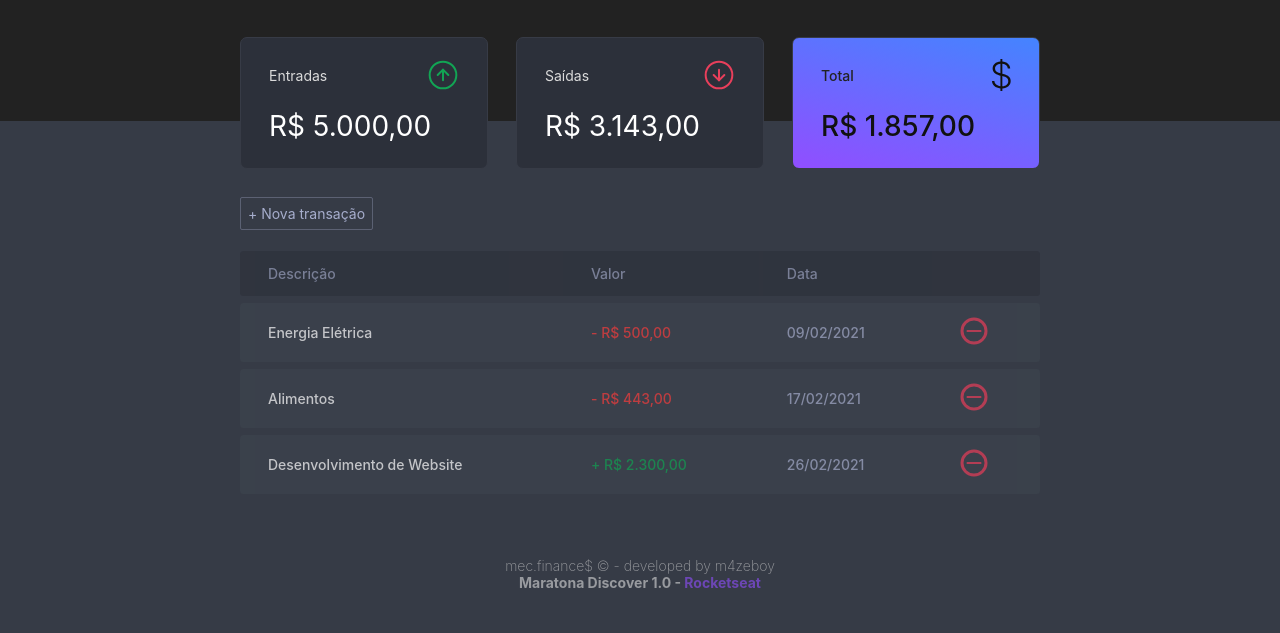
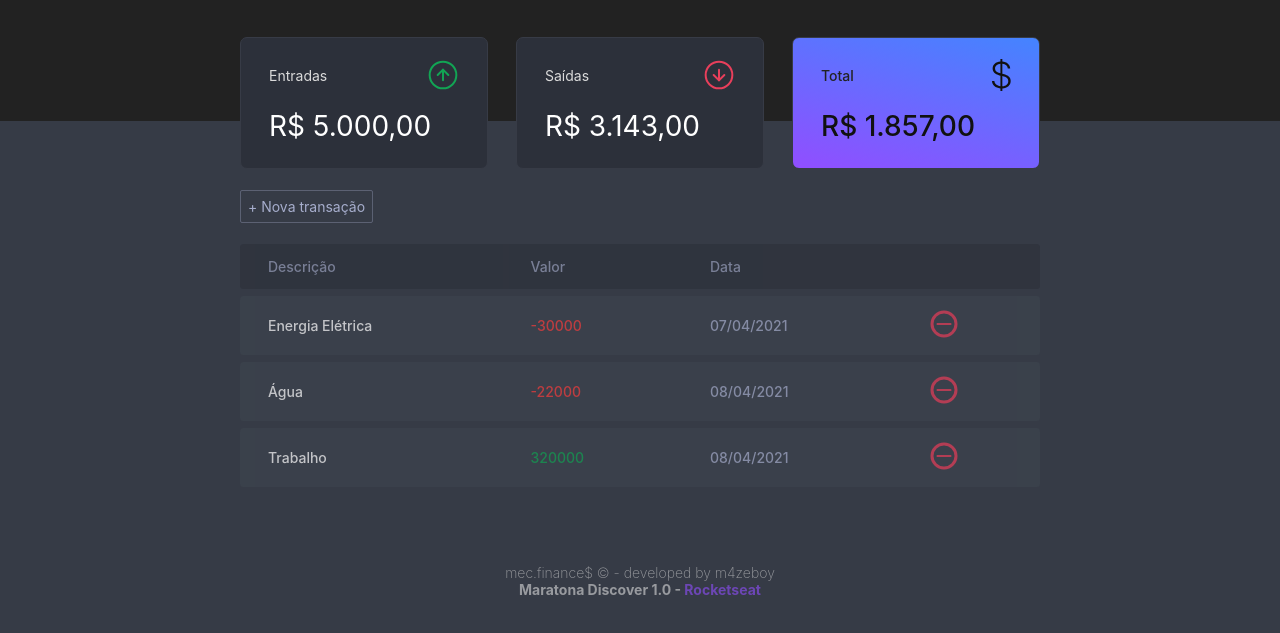
Before and after one commit to m4zeboy/dev.finances, a plain HTML site: page index.html in a window 1280 px wide. Shown: the part 77-710 px from the top of the page. Drawn offline with Linux system fonts and the light colour scheme.

Commit message:
Segunda parte da aula 3

```diff
--- a/index.html
+++ b/index.html
@@ -73,30 +73,6 @@
                 </thead>
 
                 <tbody>
-                    <tr>
-                        <td class="description">Energia Elétrica</td>
-                        <td class="expense">- R$ 500,00</td>
-                        <td class="date">09/02/2021</td>
-                        <td>
-                            <img src="./assets/minus.svg" alt="Remover Transação">
-                        </td>
-                    </tr>
-                    <tr>
-                        <td class="description">Alimentos</td>
-                        <td class="expense">- R$ 443,00</td>
-                        <td class="date">17/02/2021</td>
-                        <td>
-                            <img src="./assets/minus.svg" alt="Remover Transação">
-                        </td>
-                    </tr>
-                    <tr>
-                        <td class="description">Desenvolvimento de Website</td>
-                        <td class="income">+ R$ 2.300,00</td>
-                        <td class="date">26/02/2021</td>
-                        <td>
-                            <img src="./assets/minus.svg" alt="Remover Transação">
-                        </td>
-                    </tr>
                 </tbody>
             </table>
         </section>
--- a/scripts.js
+++ b/scripts.js
@@ -56,17 +56,36 @@ const Transaction = {
     }
 }
 
+const Utils = {
+    formatCurrency(value){
+        const signal = Number(value) < 0? "-": "";
+    }
+}
+
 const DOM = {
-    innerHTMLTransaction() {
+    transactionsContainer: document.querySelector('table#data-table tbody'),
+    addTransaction(transaction, index){
+        const tr = document.createElement('tr');
+        tr.innerHTML = DOM.innerHTMLTransaction(transaction);
+        DOM.transactionsContainer.appendChild(tr)
+    },
+    innerHTMLTransaction(transaction) {
+        const CSSclass = transaction.amount > 0 ? 'income' : 'expense';
+
+        const amount = Utils.formatCurrency(transaction.amount)
+
         const html = `
-        <tr>
-            <td class="description">Energia Elétrica</td>
-            <td class="expense">- R$ 500,00</td>
-            <td class="date">09/02/2021</td>
+            <td class="description">${transaction.description}</td>
+            <td class="${CSSclass}">${transaction.amount}</td>
+            <td class="date">${transaction.date}</td>
             <td>
                 <img src="./assets/minus.svg" alt="Remover Transação">
             </td>
-        </tr>
-    `
+            `;
+        return html;
     }
 }
+
+transactions.forEach(function(transaction) {
+    DOM.addTransaction(transaction)
+})
--- a/styles.css
+++ b/styles.css
@@ -156,15 +156,7 @@ header h1#logo {
     padding: 1.5rem 2rem;
     border-radius: .5rem;
     border: 0.5px solid var(--card-border-gray);
-    margin-bottom: 2rem;
-    transition: all ease-in-out .2s;
-
-}
-
-.card:hover,
-.card.total:hover
- {
-    box-shadow: 0px 5px 15px rgba(0, 0, 0, 0.473);
+    margin-bottom: 1.5rem;
 }
 
 .card h3 {
@@ -347,7 +339,7 @@ input:focus {
 footer {
     text-align: center;
     color: #dadada;
-    padding: 4rem 0 4rem;
+    padding: 5rem 0 5rem;
     font-weight: 200;
     opacity: .6;
 }
```
